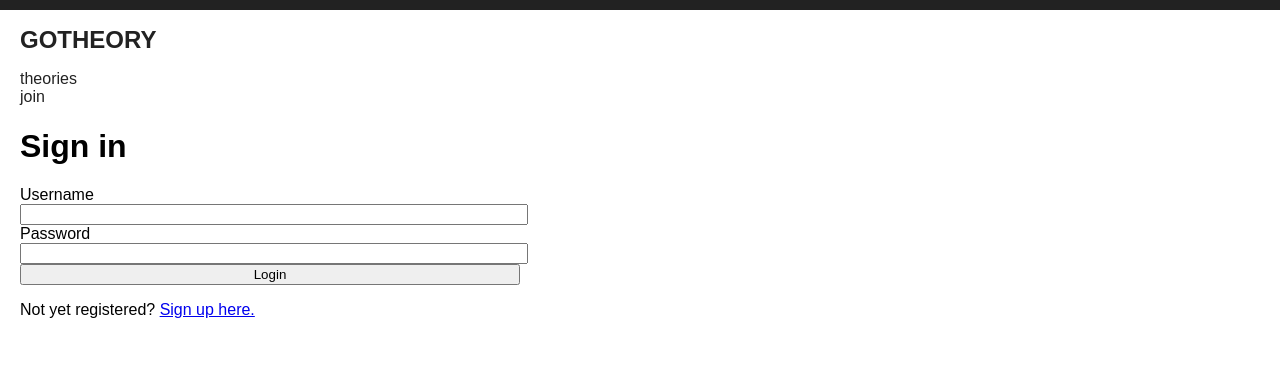
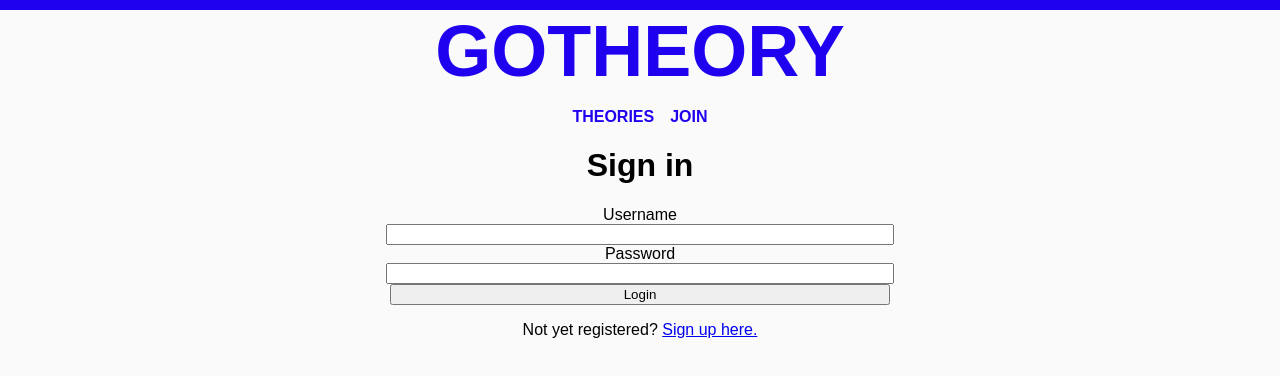
Before and after one commit to EffingKay/theories-client, a React (Create React App) app: page /login in a window 1280 px wide. Shown: the top 376 px of the page. Built offline with nearby package versions, Linux system fonts and the light colour scheme.

Commit message:
user page

```diff
--- a/src/components/common/Header.js
+++ b/src/components/common/Header.js
@@ -17,10 +17,15 @@ const Header = (props) => {
                         <Link to='/add-theory'>add theory</Link>
                     </li> :
                     null}
+                    {loggedIn ?
+                    <li className='navigation--link'>
+                        <Link to='/profile'>profile</Link>
+                    </li> :
+                    null}
                     <li className='navigation--link'>
                         {!loggedIn ?
                         <Link to='/login'>join</Link> :
-                        <button onClick={logout}>Logout</button> }
+                        <a onClick={logout}>Logout</a> }
                     </li>
                 </ul>
             </nav>
--- a/src/components/theories/Theory.js
+++ b/src/components/theories/Theory.js
@@ -1,12 +1,23 @@
 import React from 'react';
 import PropTypes from 'prop-types';
 
-const Theory = (props) => (
-    <div className="theory--container">
-    <p>{props.content}</p>
-    <p className="theory--likes">{props.upvotes} likes</p>
-    </div>
-);
+const Theory = (props) => {
+    const clickHandler = () => {
+        console.log('clicked');
+    }
+
+    return (
+        <div className="theory--container">
+        <p>{props.content}</p>
+        <p className="theory--likes">
+            {props.upvotes} likes
+            <button className="theory--likes-button" onClick={clickHandler}>
+                like
+            </button>
+        </p>
+        </div>
+    );
+}
 
 export default Theory;
 
--- /dev/null
+++ b/src/components/users/UserInfo.js
@@ -0,0 +1,40 @@
+import React from 'react';
+import Theory from '../theories/Theory';
+import Aux from '../../utils/Aux';
+import {Link} from 'react-router-dom';
+
+const userInfo = (props) => {
+    const {username, theories, liked} = props && props.user;
+
+    const theoriesList = theories && theories.length ?
+        theories.slice(0).reverse().map((theory, i) => {
+            return <Theory
+                        content={theory.content}
+                        upvotes={theory.upvotes}
+                        key={i} />
+        }) :
+        <p>You haven't added any theories yet, <Link to="/add-theory">why don't you start here?</Link></p>
+
+    const likedList = liked && liked.length ?
+        liked.slice(0).reverse().map((like, i) => {
+            return <Theory
+                        content={like.content}
+                        upvotes={like.upvotes}
+                        theoryId={like._id}
+                        key={i} />
+        }) :
+        <p>No liked theories so far, <Link to="/theories">go ahead and show some love</Link></p>
+
+    return (
+        <Aux>
+            <h1>{username}</h1>
+            <h3>My theories:</h3>
+            {theoriesList}
+            <h3>Liked theories:</h3>
+            {likedList}
+            <p style={{'color': '#1f00ef'}}>TODO: Make liked and mine a filter, don't show both</p>
+        </Aux>
+    );
+}
+
+export default userInfo;
--- a/src/containers/AppView.js
+++ b/src/containers/AppView.js
@@ -9,6 +9,7 @@ import TheoriesView from './theories/TheoriesView';
 import LoginFormView from './authentications/LoginFormView';
 import RegisterFormView from './authentications/RegisterFormView';
 import TheoryNewView from './theories/TheoryNewView';
+import UserView from './users/UserView';
 import { fetchUser } from '../store/actions/user';
 import { logout } from '../store/actions/authentication';
 import { connect } from 'react-redux';
@@ -32,6 +33,7 @@ class AppView extends Component {
                             <Route path='/login' component={LoginFormView} />
                             <Route path='/register' component={RegisterFormView} />
                             <PrivateRoute path='/add-theory' component={TheoryNewView} />
+                            <PrivateRoute path='/profile' component={UserView} />
                             <Redirect from='*' to="/" />
                         </Switch>
                     </div>
--- /dev/null
+++ b/src/containers/users/UserView.js
@@ -0,0 +1,30 @@
+import React, {Component} from 'react';
+import {connect} from 'react-redux';
+import UserInfo from '../../components/users/UserInfo';
+import { fetchUser } from '../../store/actions/user';
+
+class UserView extends Component {
+    componentWillMount() {
+        console.log(JSON.parse(localStorage.getItem('user')).user._id)
+        this.props.fetchUser(JSON.parse(localStorage.getItem('user')).user._id);
+    }
+
+    render(){
+        const {user} = this.props;
+        console.log(user)
+        return <UserInfo user={user} />
+    }
+
+}
+
+const mapStateToProps = state => ({
+    user: state.user && state.user.data ? state.user.data : {}
+})
+
+const mapDispatchToProps = dispatch => {
+    return {
+        fetchUser: (id) => dispatch(fetchUser(id))
+    }
+}
+
+export default connect(mapStateToProps, mapDispatchToProps)(UserView);
--- a/src/index.css
+++ b/src/index.css
@@ -2,10 +2,12 @@ body {
   margin: 0;
   padding: 0;
   font-family: sans-serif;
+  text-align: center;
+  background: #fafafa;
 }
 
 #root {
-  border-top: 10px solid #222;
+  border-top: 10px solid #1f00ef;
 }
 
 .App-header {
@@ -14,7 +16,10 @@ body {
 }
 
 .App-title {
-  font-size: 1.5em;
+  font-size: 4.5em;
+  /* border-bottom: 10px solid #222; */
+  width: 500px;
+  margin: auto;
 }
 
 .App-intro {
@@ -24,10 +29,29 @@ body {
 .navigation--link-list {
   list-style-type: none;
   padding: 0;
+  display: flex;
+  flex-direction: row;
+  justify-content: center;
 }
 
 .navigation--link a {
-  color: #222;
+  /* color: #222; */
+  color: #1f00ef;
+  text-decoration: none;
+  text-transform: uppercase;
+  padding: 0 .5em;
+  font-weight: bold;
+}
+
+.navigation--link a:hover {
+  /* font-weight: normal; */
+  cursor: pointer;
+  text-decoration: underline;
+}
+
+.App-header h1 a:hover {
+  font-weight: bold;
+  cursor: pointer;
   text-decoration: none;
 }
 
@@ -45,6 +69,12 @@ body {
 .theory--container {
   border-top: .2em solid #222;
   max-width: 500px;
+  margin: auto;
+  text-align: left;
+}
+
+.theory--likes-button {
+  float: right;
 }
 
 textarea,
@@ -52,4 +82,5 @@ input {
   width: 100%;
   max-width: 500px;
   display: block;
+  margin: auto;
 }
```
